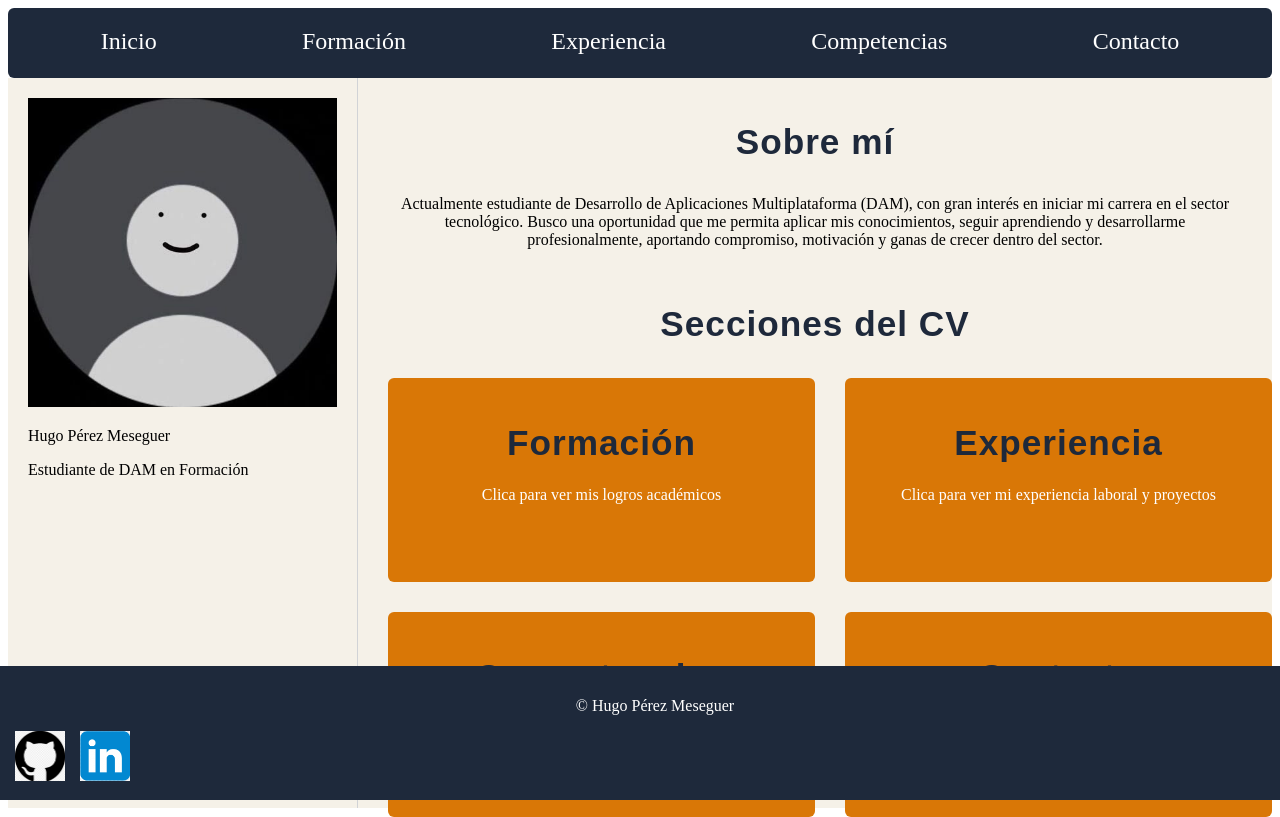
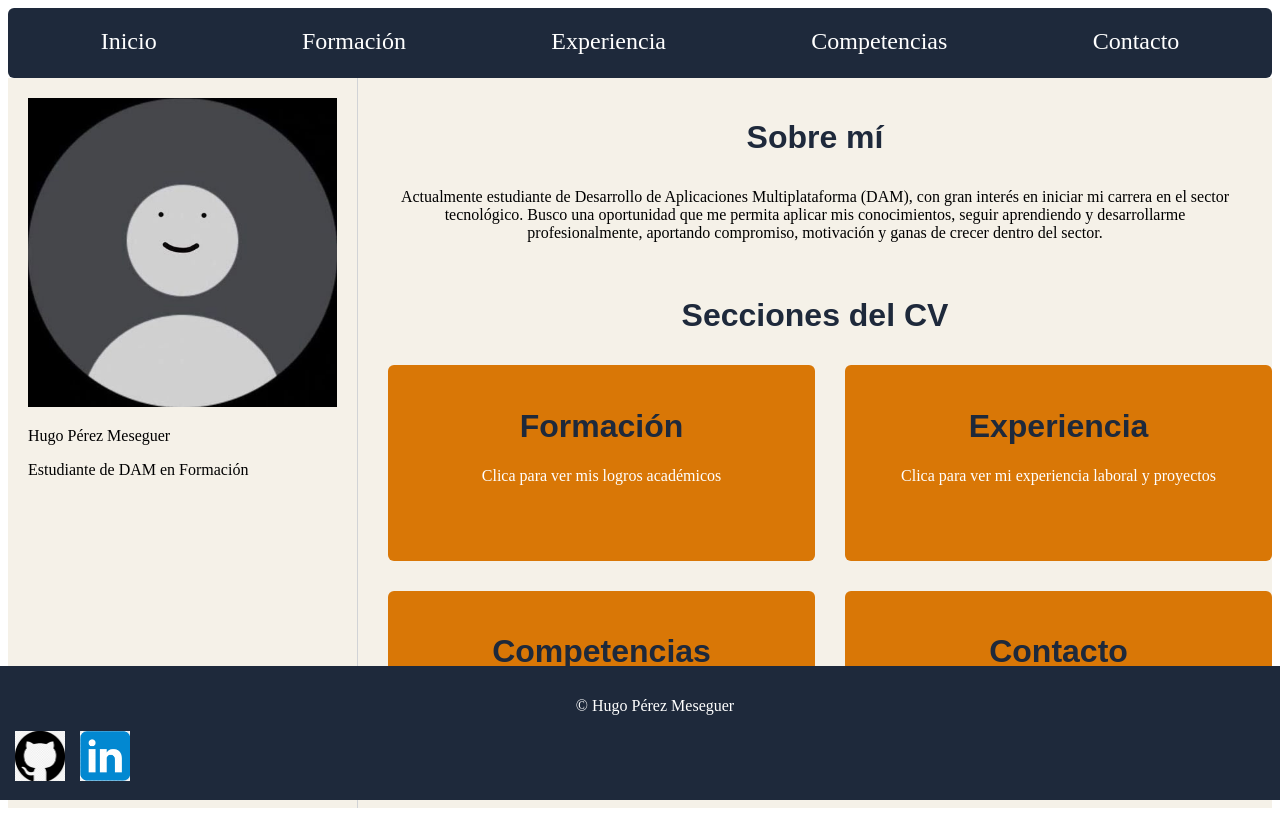
Before and after one commit to hperezmeseguer/cv, a plain HTML site: page index.html in a window 1280 px wide. Drawn offline with Linux system fonts and the light colour scheme.

Commit message:
correcciones

```diff
--- a/style.css
+++ b/style.css
@@ -168,8 +168,5 @@ footer {
 /* Estilos del h1 */
 h1 {
     font-family: 'Poppins', sans-serif;
-    font-weight: 600;
-    font-size: 2.2rem;
     color: #1E293B;
-    letter-spacing: 1px;
 }
```
